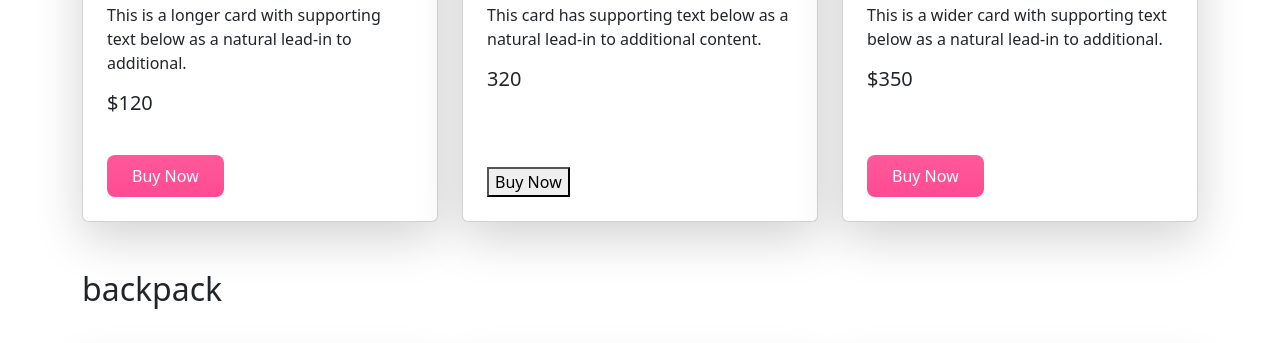
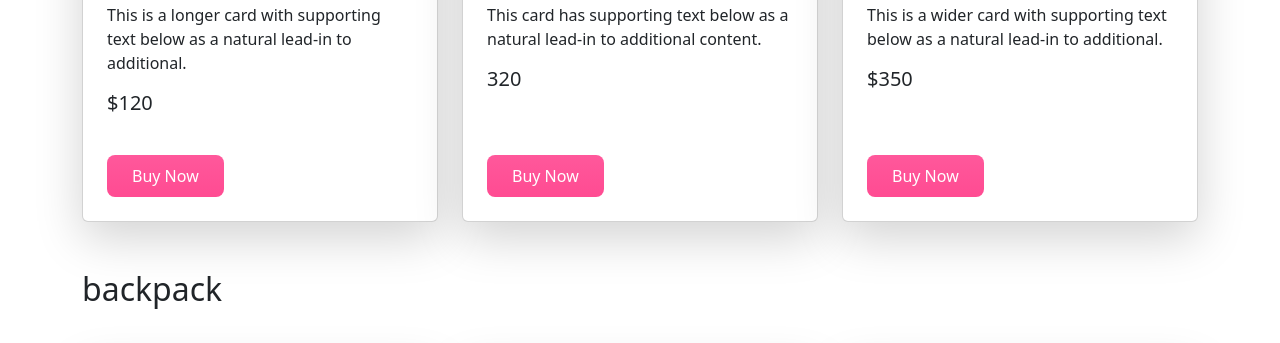
Before and after one commit to fortunhm/panda-commerce-bootstrap, a plain HTML site: page index.html in a window 1280 px wide. Shown: the part 1159-1502 px from the top of the page. Drawn offline with nearby package versions, Linux system fonts and the light colour scheme.

Commit message:
finel push

```diff
--- a/index.html
+++ b/index.html
@@ -159,7 +159,7 @@
                       <h5>320</h5>
                     </div>
                     <div class="m-3">
-                        <button class="panda-btn-siter">Buy Now</button>
+                        <button class="panda-btn-site">Buy Now</button>
                     </div>
                   </div>
                 </div>
```
